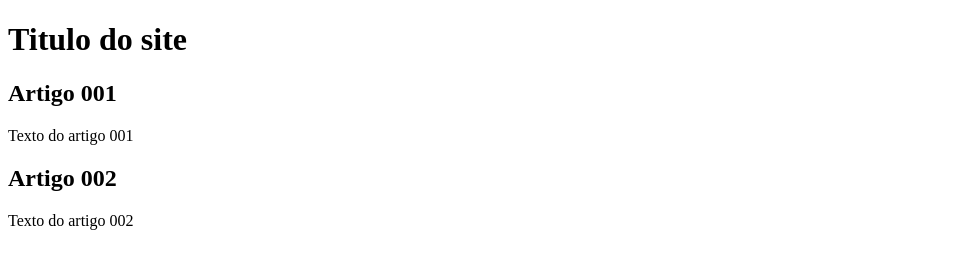
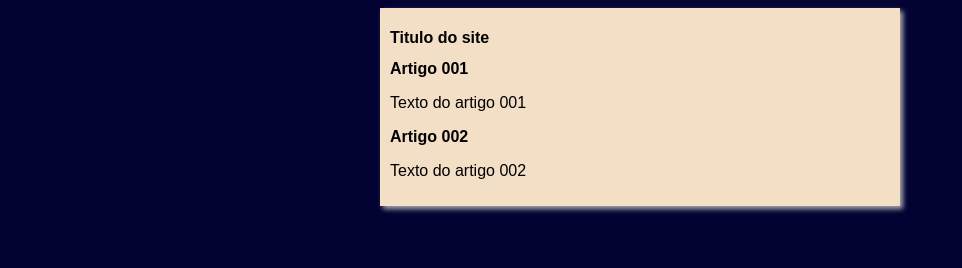
Before and after one commit to DevJPaiva/TesteBranches2, a plain HTML site: page index.html in a window 1280 px wide. Shown: the whole page, without its empty margins (0-962 px from the left). Drawn offline with Linux system fonts and the light colour scheme.

Commit message:
inicio da estilização
customização basica com css

```diff
--- /dev/null
+++ b/estilos/stylos.css
@@ -0,0 +1,17 @@
+*{
+font-family: Arial, Helvetica, sans-serif;
+font-size: 16px;
+
+}
+body {
+    background-color: rgb(2, 2, 51);
+
+}
+
+main {
+    background-color: rgb(242, 223, 198);
+    width: 500px;
+    margin: auto;
+    padding: 10px;
+    box-shadow: 3px 3px 5px rgba(195, 195, 195, 0.877);
+}
--- a/index.html
+++ b/index.html
@@ -5,6 +5,7 @@
     <meta http-equiv="X-UA-Compatible" content="IE=edge">
     <meta name="viewport" content="width=device-width, initial-scale=1.0">
     <title> Titulo do site </title>
+    <link rel="stylesheet" href="estilos/stylos.css">
 </head>
 <body>
     <main>
```
